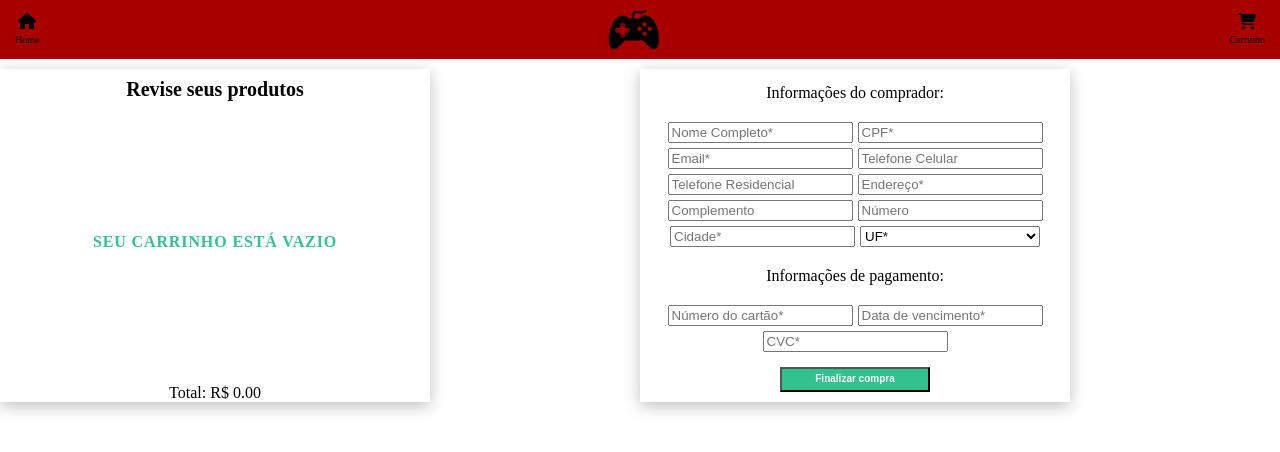
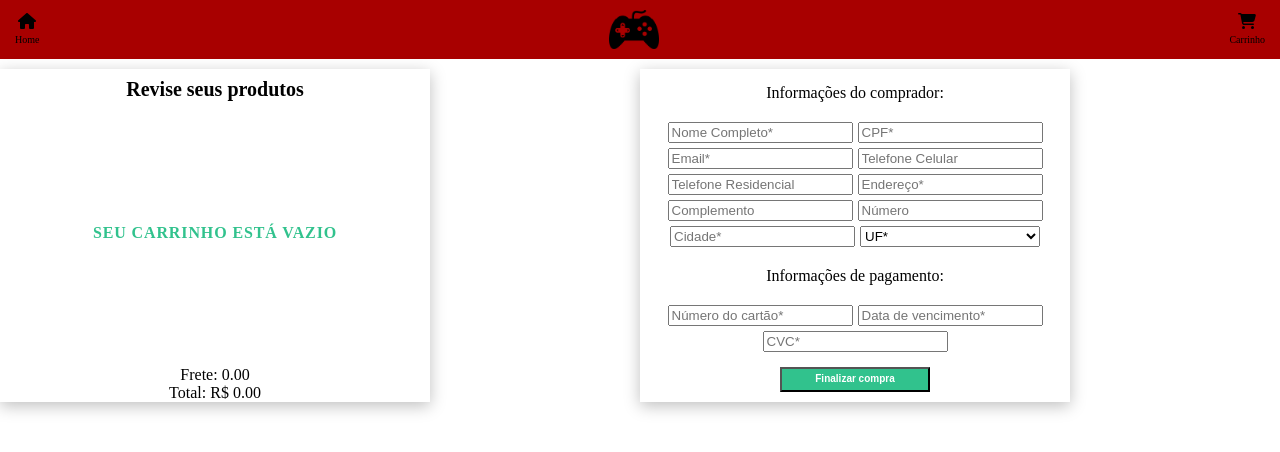
Before and after one commit to LeandroDoudement/Game-Ecommerce, a React (Create React App) app in the folder game-ecommerce/: page /payment in a window 1280 px wide. Shown: the top 452 px of the page. Built offline with nearby package versions, Linux system fonts and the light colour scheme.

Commit message:
Valor do frete acima do valor total

```diff
--- a/game-ecommerce/src/pages/Payment.js
+++ b/game-ecommerce/src/pages/Payment.js
@@ -24,7 +24,7 @@ const Payment = () => {
   const [cardExpiration, setCardExpiration] = useState('');
   const [cardCVC, setCardCVC] = useState('');
 
-  const navigate = useNavigate()
+  const navigate = useNavigate();
 
   useEffect(() => {
     if (!localStorage.getItem('games')) {
@@ -66,7 +66,6 @@ const Payment = () => {
   const cityVerification = adressCity.length > 3;
   const stateVerification = adressState !== '';
 
-
   const checkInformationsValidation = () => {
     const allVerification =
       nameRegex.test(username) &&
@@ -92,7 +91,7 @@ const Payment = () => {
       cardExpirationRegex.test(cardExpiration),
       adressVerification,
       cityVerification,
-      stateVerification
+      stateVerification,
     ];
 
     const invalidFields = [];
@@ -117,15 +116,15 @@ const Payment = () => {
           case 5:
             invalidFields.push('CVC');
             break;
-            case 6:
+          case 6:
             invalidFields.push('Endereço');
-            break
-            case 7:
+            break;
+          case 7:
             invalidFields.push('Cidade');
-            break
-            case 8:
+            break;
+          case 8:
             invalidFields.push('Estado');
-            break
+            break;
           default:
             break;
         }
@@ -133,24 +132,27 @@ const Payment = () => {
     });
 
     if (invalidFields.length > 0) {
-      alert(`Os seguintes campos estão incorretos: ${invalidFields.join(', ')}`);
+      alert(
+        `Os seguintes campos estão incorretos: ${invalidFields.join(', ')}`
+      );
     }
   };
 
   const validatePayment = () => {
-    if(cartItems.length === 0){
-      alert('Seu carrinho está vazio, retornando a pagina principal')
-      navigate('/')
+    if (cartItems.length === 0) {
+      alert('Seu carrinho está vazio, retornando a pagina principal');
+      navigate('/');
     }
-    if(checkInformationsValidation()){
-      alert('Parabéns, sua compra foi realizada, retornando a pagina principal')
-      navigate('/')
-      localStorage.removeItem('games')
+    if (checkInformationsValidation()) {
+      alert(
+        'Parabéns, sua compra foi realizada, retornando a pagina principal'
+      );
+      navigate('/');
+      localStorage.removeItem('games');
+    } else {
+      displayIncorrectInformations();
     }
-    else{
-      displayIncorrectInformations()
-    }
-  }
+  };
 
   const totalPrice = cartItems.reduce(
     (total, item) => total + item.price * item.quantity,
@@ -195,6 +197,11 @@ const Payment = () => {
               </div>
             ))
           )}
+          <span>
+              {totalPrice > 250
+                ? `Frete Gratis!`
+                : `Frete: ${(cartItems.length * 10).toFixed(2)}`}
+            </span>
           <span>{`Total: R$ ${totalPrice.toFixed(2)}`}</span>
         </div>
         <div className='form-wrapper'>
@@ -275,10 +282,7 @@ const Payment = () => {
               onChange={({ target: { value } }) => setCardCVC(value)}
             />
           </form>
-          <button
-            className='payment-button'
-            onClick={() => validatePayment()}
-          >
+          <button className='payment-button' onClick={() => validatePayment()}>
             Finalizar compra
           </button>
         </div>
```
